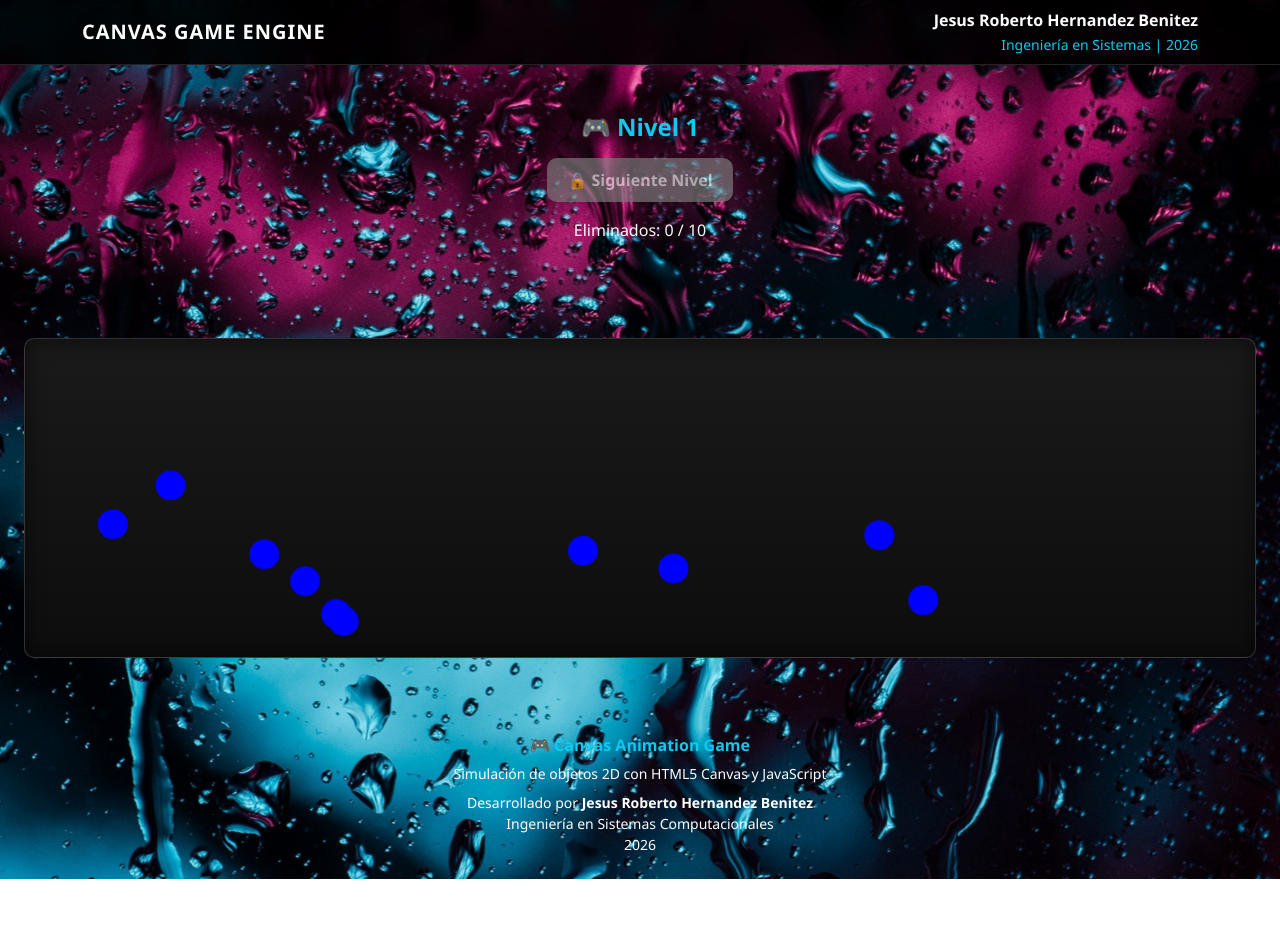
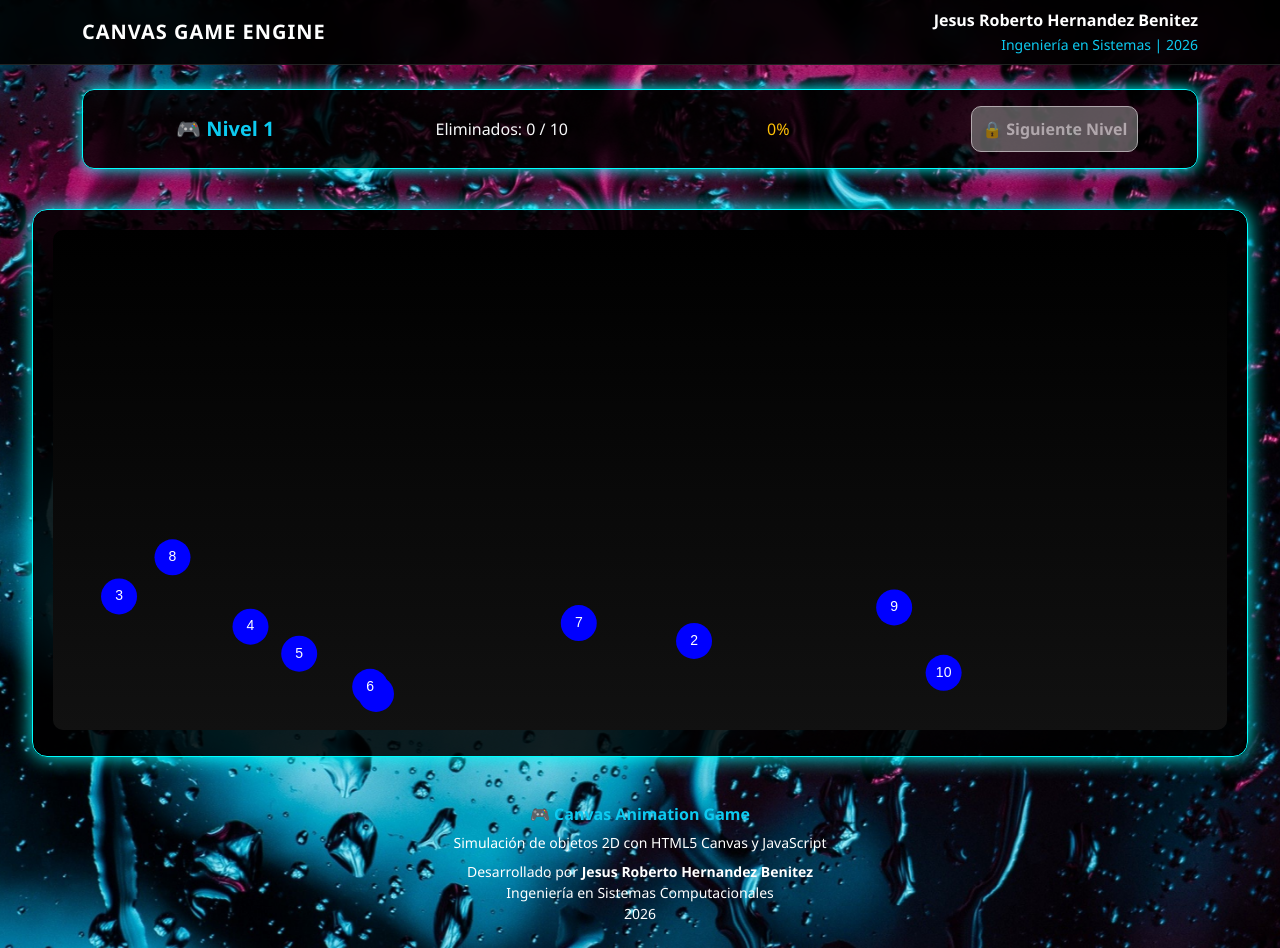
Before and after one commit to Roberto162/app-interactividad-graficos2d, a plain HTML site: page index.html in a window 1280 px wide. Before the commit the page ends 879 px from the top, so only its background shows below. Drawn offline with nearby package versions, Linux system fonts and the light colour scheme.

Commit message:
Mejoras en el diseño del juego

```diff
--- a/assets/css/styles.css
+++ b/assets/css/styles.css
@@ -113,18 +113,10 @@ h2 {
 canvas {
 
     width: 100%;
-    height: 320px;
-
+    height: 500px;
+    background: linear-gradient(#000000, #111111);
     border-radius: 10px;
-
-    background:
-        linear-gradient(#1a1a1a, #0d0d0d);
-
-    border: 1px solid rgba(255,255,255,0.15);
-
-    box-shadow: inset 0 0 20px rgba(0,0,0,0.6);
 }
-
 /* ---------- FOOTER ---------- */
 
 .footer {
@@ -156,13 +148,11 @@ canvas {
 
 .btn-game {
 
-    background: #0dcaf0;
-    border: none;
-    color: black;
+    background: gray;
+    color: white;
+    border-radius: 10px;
+    padding: 10px;
     font-weight: bold;
-    padding: 10px 20px;
-    border-radius: 10px;
-    transition: 0.3s;
 }
 
 .btn-game:hover {
@@ -182,5 +172,27 @@ canvas {
 
     background: #00ff9c;
     color: black;
-    box-shadow: 0 0 20px #00ff9c;
+    box-shadow: 0 0 15px #00ff9c;
 }
+.game-panel {
+
+    background: rgba(0,0,0,0.8);
+    border-radius: 12px;
+    border: 1px solid #00ffff;
+    box-shadow: 0 0 15px #00ffff;
+}
+
+/* CANVAS GRANDE */
+
+.game-canvas-container {
+
+    width: 95%;
+    margin: auto;
+    padding: 20px;
+
+    background: rgba(0,0,0,0.85);
+    border-radius: 15px;
+    border: 1px solid #00ffff;
+
+    box-shadow: 0 0 20px #00ffff;
+}
--- a/assets/js/main_rebote.js
+++ b/assets/js/main_rebote.js
@@ -20,6 +20,7 @@ window.addEventListener("load", function () {
     const btnNivel = document.getElementById("btnNivel");
     const txtNivel = document.getElementById("nivel");
     const contador = document.getElementById("contador");
+    const porcentajeTxt = document.getElementById("porcentaje");
 
     canvas.addEventListener("mousemove", function (e) {
 
@@ -52,15 +53,17 @@ window.addEventListener("load", function () {
 
     class Circle {
 
-        constructor() {
+        constructor(num) {
 
-            this.r = 15;
+            this.num = num;
+            this.r = 18;
 
             this.reset();
 
             this.alpha = 1;
             this.desaparecer = false;
             this.eliminado = false;
+            this.color = "blue";
         }
 
         reset() {
@@ -68,7 +71,7 @@ window.addEventListener("load", function () {
             this.x = Math.random() * W;
             this.y = H + Math.random() * 200;
 
-            this.dx = (Math.random() - 0.5) * 1;
+            this.dx = (Math.random() - 0.5) * 1.2;
             this.dy = -velocidad;
         }
 
@@ -79,9 +82,15 @@ window.addEventListener("load", function () {
             ctx.globalAlpha = this.alpha;
 
             ctx.beginPath();
-            ctx.fillStyle = "blue";
+            ctx.fillStyle = this.color;
             ctx.arc(this.x, this.y, this.r, 0, Math.PI * 2);
             ctx.fill();
+
+            ctx.fillStyle = "white";
+            ctx.font = "14px Arial";
+            ctx.textAlign = "center";
+            ctx.textBaseline = "middle";
+            ctx.fillText(this.num, this.x, this.y);
 
             ctx.restore();
         }
@@ -100,9 +109,11 @@ window.addEventListener("load", function () {
 
             let dist = Math.sqrt(dx * dx + dy * dy);
 
+            // CAMBIO DE COLOR CON MOUSE
             if (dist < this.r) {
-
-                ctx.fillStyle = "red";
+                this.color = "red";
+            } else {
+                this.color = "blue";
             }
 
             if (this.desaparecer) {
@@ -113,12 +124,12 @@ window.addEventListener("load", function () {
 
                     this.eliminado = true;
                     eliminados++;
-
                     this.desaparecer = false;
                 }
             }
 
-            if (this.y < -50 && !this.eliminado) {
+            // reaparece si no fue presionada
+            if (this.y < -40 && !this.eliminado) {
 
                 this.reset();
             }
@@ -135,7 +146,7 @@ window.addEventListener("load", function () {
 
         for (let i = 0; i < objetivo; i++) {
 
-            circulos.push(new Circle());
+            circulos.push(new Circle(i + 1));
         }
     }
 
@@ -147,6 +158,11 @@ window.addEventListener("load", function () {
 
         contador.textContent =
             "Eliminados: " + eliminados + " / " + objetivo;
+
+        let porcentaje = (eliminados / objetivo) * 100;
+
+        porcentajeTxt.textContent =
+            porcentaje.toFixed(0) + "%";
 
         if (eliminados >= objetivo) {
 
@@ -170,8 +186,6 @@ window.addEventListener("load", function () {
 
     animar();
 
-    // ---------------- NIVEL ----------------
-
     window.siguienteNivel = function () {
 
         if (eliminados < objetivo) return;
--- a/index.html
+++ b/index.html
@@ -41,13 +41,35 @@
 
   <div class="container py-4">
 
-<div class="game-panel text-center p-4 mb-4">
+   <div class="game-panel container-fluid p-3 mb-3">
 
-    <h4 class="text-info fw-bold">
+    <div class="row align-items-center text-center">
+
+        <div class="col-md-3">
+
+            <h5 class="text-info fw-bold m-0">
                 🎮 Nivel <span id="nivel">1</span>
-    </h4>
+            </h5>
 
-    <div class="mt-3">
+        </div>
+
+        <div class="col-md-3">
+
+            <span id="contador" class="text-light">
+                Eliminados: 0 / 10
+            </span>
+
+        </div>
+
+        <div class="col-md-3">
+
+            <span id="porcentaje" class="text-warning">
+                0%
+            </span>
+
+        </div>
+
+        <div class="col-md-3">
 
             <button id="btnNivel"
                     class="btn btn-game disabled"
@@ -59,19 +81,13 @@
 
         </div>
 
-    <div class="mt-3">
-
-        <span id="contador" class="text-light">
-            Eliminados: 0 / 10
-        </span>
-
     </div>
 
    </div>
 </div>
 
     <!-- CANVAS -->
-    <div class="game-canvas-container text-center p-4">
+<div class="game-canvas-container text-center">
 
     <canvas id="canvas"></canvas>
 
```
Lines whose indentation alone changed are shown as unchanged.
